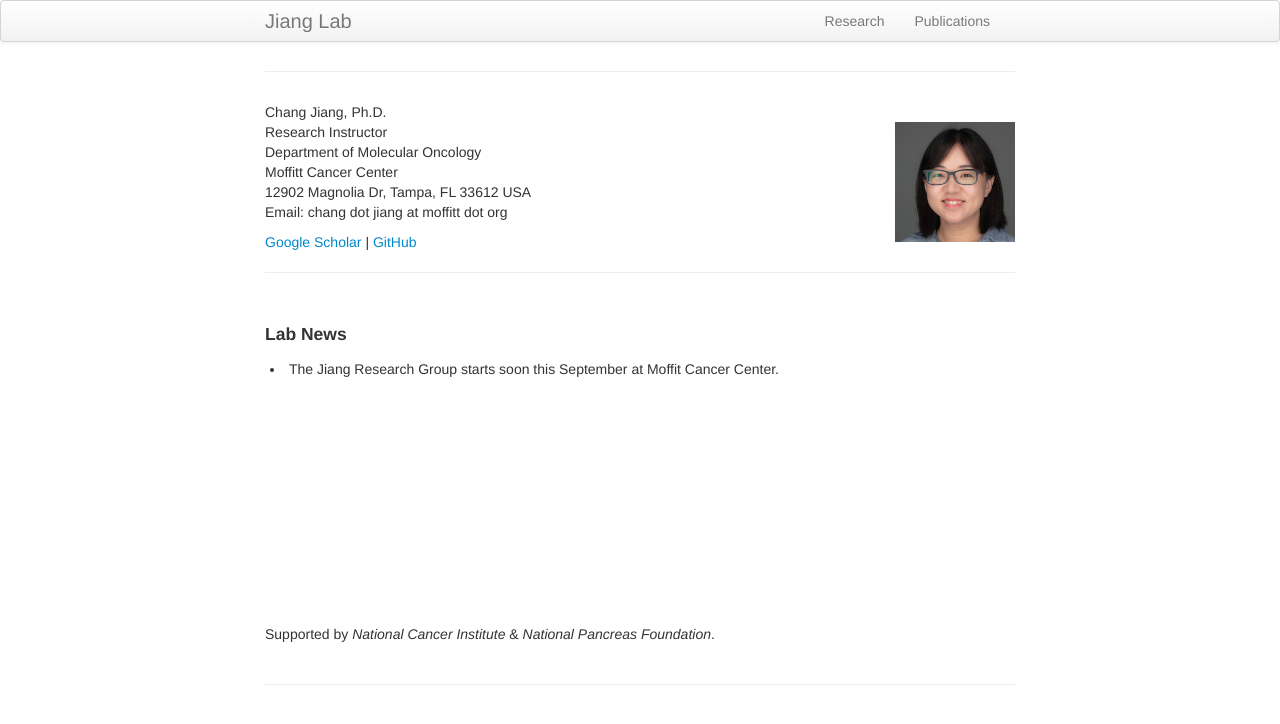
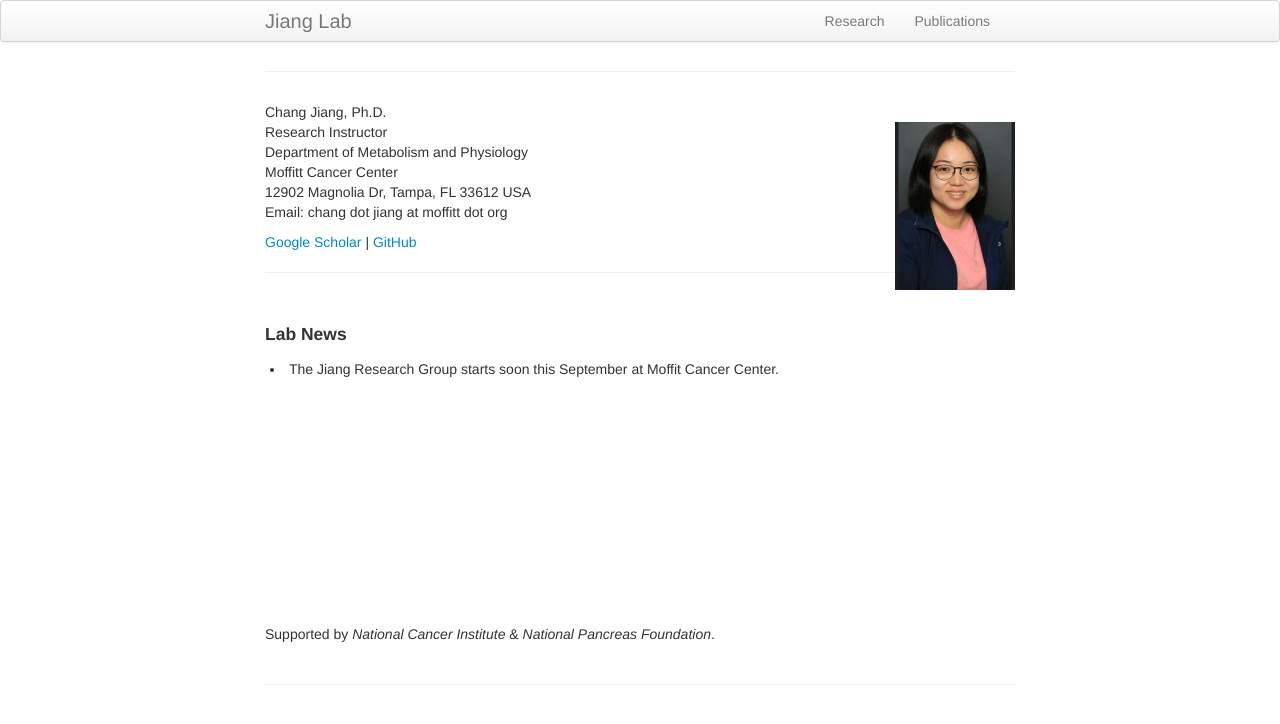
Before and after one commit to biochangjiang/biochangjiang.github.io, a Jekyll site: the page built from index.md, in a window 1280 px wide. Shown: the top 724 px of the page. Built offline with Jekyll 4.4.1, drawn with Linux system fonts in a browser that asks for light colours.

Commit message:
initial pages

```diff
--- a/index.md
+++ b/index.md
@@ -6,10 +6,10 @@ layout: page
 
 
 Chang Jiang, Ph.D. <br>
-<img style="float: right;width:120px;height:120px;"
+<img style="float: right;width:120px;height:168px;"
 src="/assets/themes/twitter/bootstrap/img/cj.jpg">
 Research Instructor<br>
-Department of Molecular Oncology <br>
+Department of Metabolism and Physiology <br>
 Moffitt Cancer Center <br>
 12902 Magnolia Dr, Tampa, FL 33612 USA <br>
 Email: chang dot jiang at moffitt dot org
```
Also changed, not shown: assets/themes/twitter/bootstrap/img/cj.jpg.
